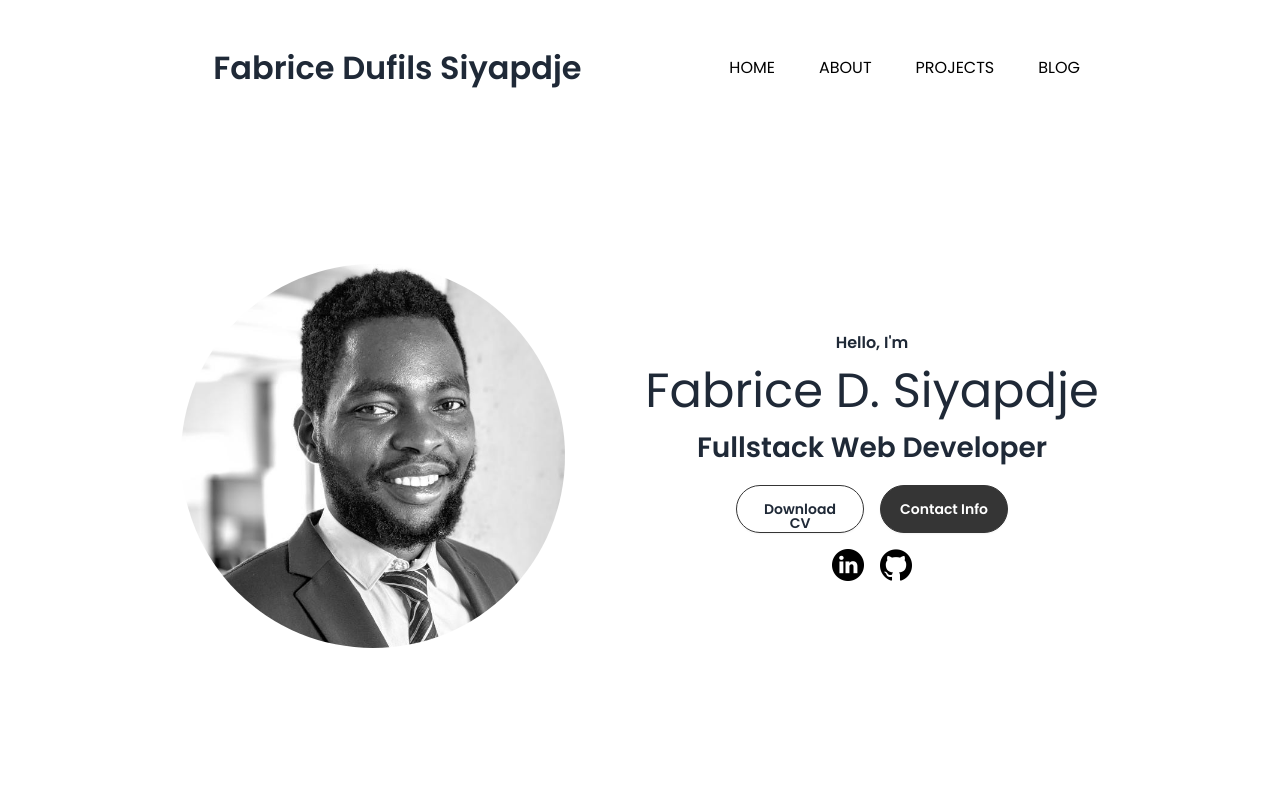
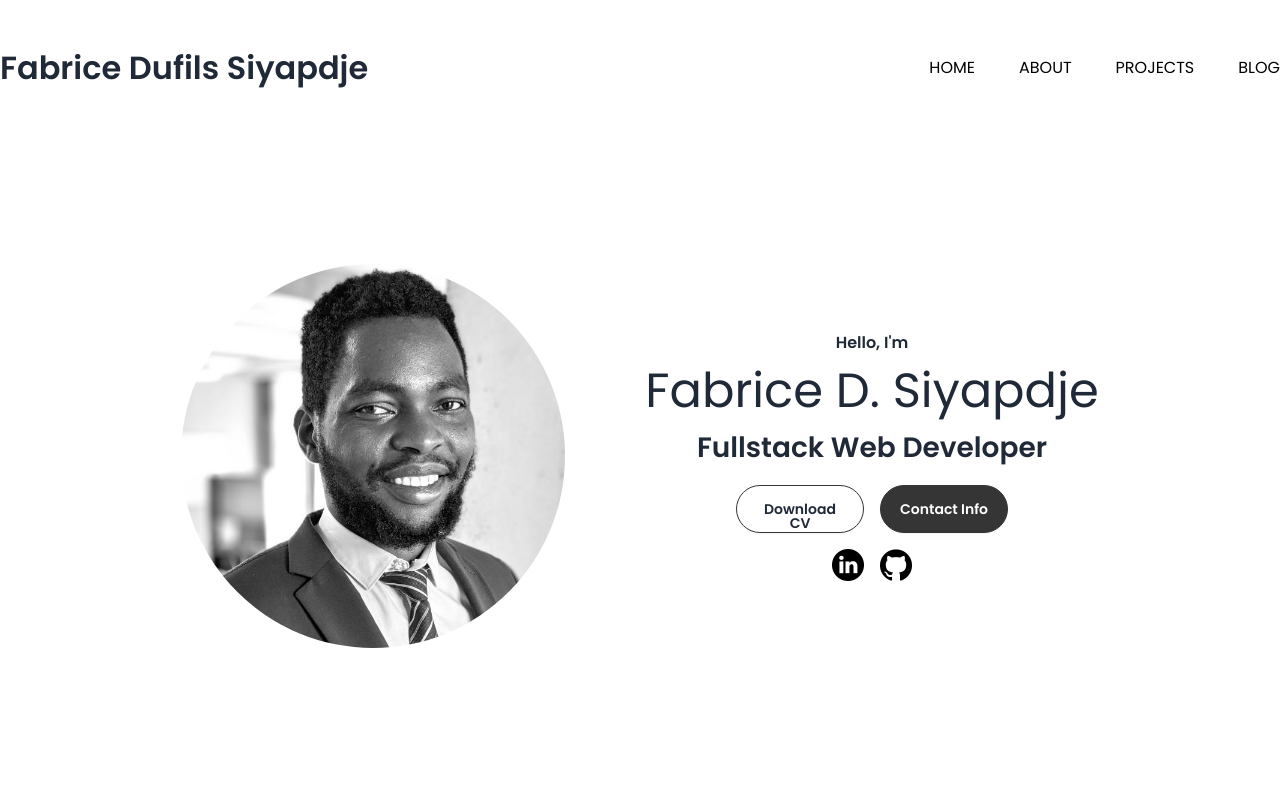
Before and after one commit to dev-dafab/dev-dafab.github.io, a SvelteKit app: page / in a window 1280 px wide. Shown: the top 800 px of the page. Built offline with nearby package versions, Linux system fonts and the light colour scheme.

Commit message:
fix header

```diff
--- a/src/routes/Header.svelte
+++ b/src/routes/Header.svelte
@@ -48,17 +48,16 @@
 <svelte:window bind:scrollY bind:innerWidth={screenSize} />
 
 <!-- col-span-12 flex flex-col lg:flex-row justify-center gap-20 main-section -->
-<header class="fixed w-full z-10 top-0 min-h-12" class:bg-gray-100={scrollY > 76}>
-	<div class="w-full lg:w-2/3 mx-auto flex h-full">
-		<div class="w-full px-4 lg:px-0 leading-normal h-full grid grid-cols-5 items-center">
-			<p class="col-span-3 cursor-pointer logo" href={homeUrl}>
+<header class="fixed w-full z-10 top-0 min-h-12 flex items-center" class:bg-gray-100={scrollY > 76}>
+	<div class="w-full leading-normal container mx-auto grid grid-cols-12">
+		<p class="col-span-6 cursor-pointer logo" href={homeUrl}>
 			<span class="font-bold">Fabrice Dufils Siyapdje</span>
 		</p>
 
 		<button
 			on:click|preventDefault|stopPropagation={toggleMenuClicked}
 			bind:this={navToggle}
-				class="mobile-nav-toggle group block lg:hidden z-50"
+			class="mobile-nav-toggle group block lg:hidden col-end-11 z-50"
 			aria-controls="nav-item-list"
 			aria-expanded="false"
 		>
@@ -71,21 +70,6 @@
 					data-open={menuExpanded === true || undefined}
 					class="flex flex-col justify-between w-[30px] h-[30px] transform transition-all duration-300 origin-center overflow-hidden data-[open=true]:translate-x-1.5"
 				>
-						<!-- .hamburger-icon { -->
-						<!--   display: flex; -->
-						<!--   flex-direction: column; -->
-						<!--   justify-content: space-between; -->
-						<!--   height: 24px; -->
-						<!--   width: 30px; -->
-						<!--   cursor: pointer; -->
-						<!-- } -->
-						<!---->
-						<!-- .hamburger-icon span { -->
-						<!--   width: 100%; -->
-						<!--   height: 2px; -->
-						<!--   background-color: black; -->
-						<!--   transition: all 0.3 ease-in-out; -->
-						<!-- } -->
 					<div
 						data-open={menuExpanded === true || undefined}
 						class="bg-black h-[2px] w-7 transform transition-all duration-300 origin-left data-[open=true]:rotate-[42deg] data-[open=true]:w-2/3 delay-150"
@@ -101,7 +85,7 @@
 				</div>
 			</div>
 		</button>
-			<nav class="col-span-1 lg:col-span-2 lg:flex lg:items-center">
+		<nav class="col-span-6 justify-end lg:flex lg:items-center items-end lg:items-end">
 			<ul
 				use:click_outside={handle_click_outside}
 				bind:this={navigationList}
@@ -118,7 +102,6 @@
 				{/each}
 			</ul>
 		</nav>
-		</div>
 	</div>
 </header>
 
```
Lines whose indentation alone changed are shown as unchanged.
